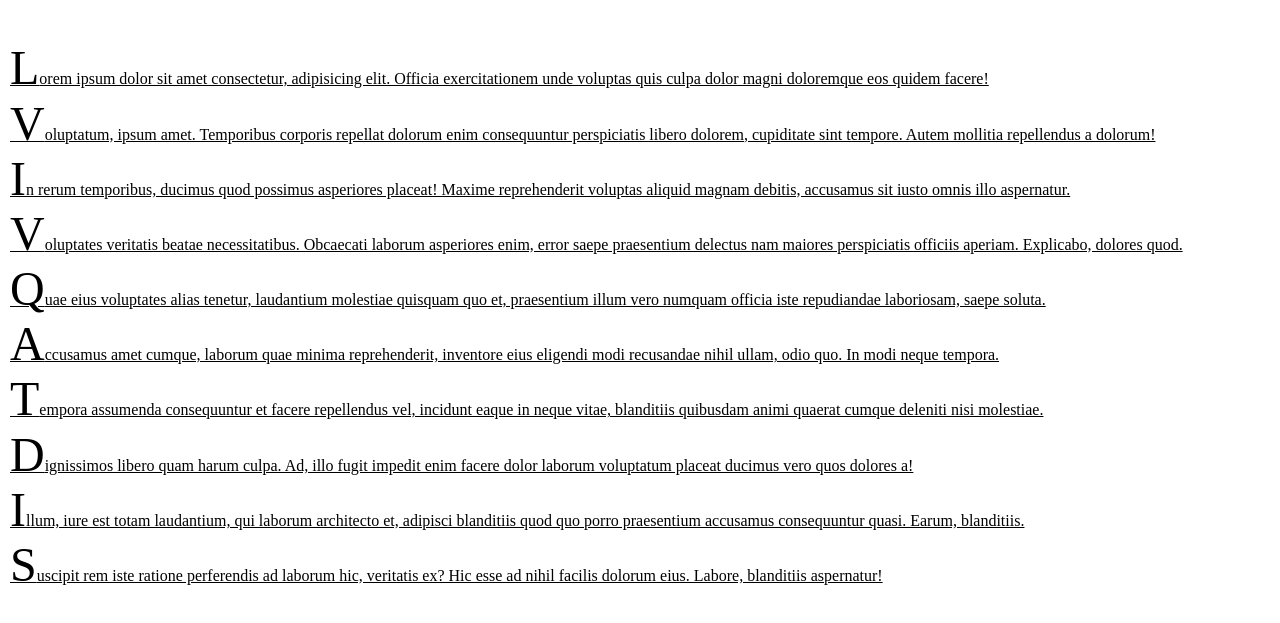
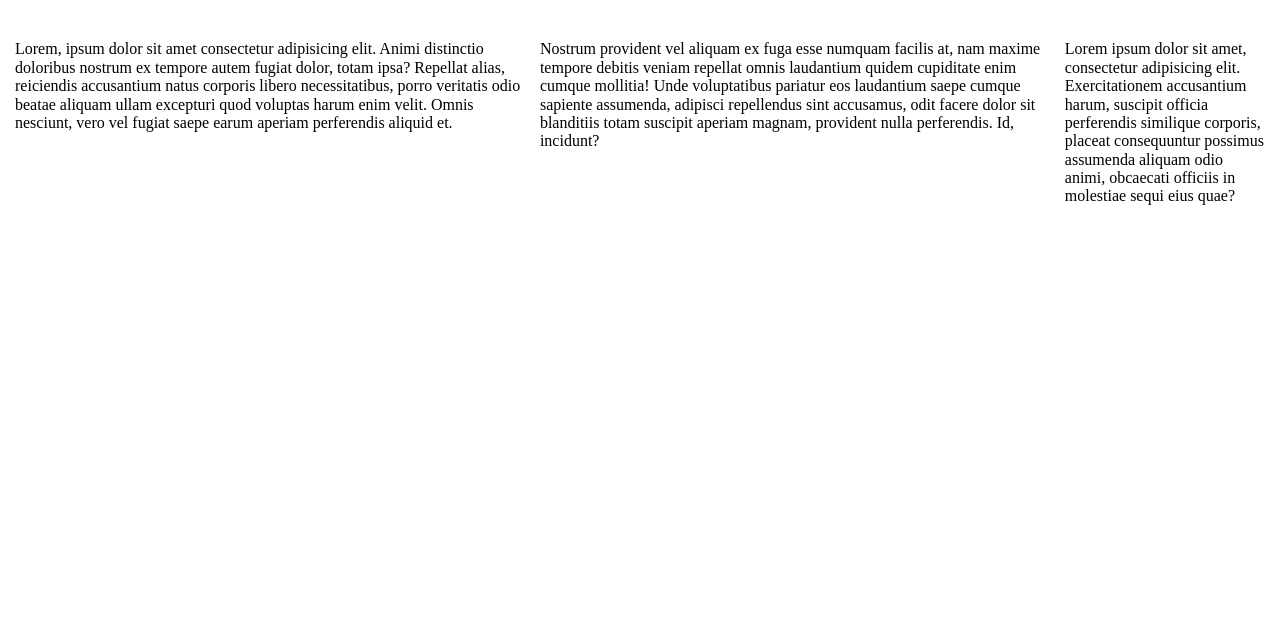
Before and after one commit to biigii/october2023project8, a plain HTML site: page index.html in a window 1280 px wide. Shown: the part 119-742 px from the top of the page. Drawn offline with nearby package versions, Linux system fonts and the light colour scheme.

Commit message:
more layout

```diff
--- a/assets/css/layout.css
+++ b/assets/css/layout.css
@@ -23,6 +23,8 @@
 .col-11 {width: 91.66%;}
 .col-12 {width: 100%;}
 
-.row {
-  border: 3px solid var(--brand)
+.row::after {
+  content: '';
+  clear: both;
+  display: block;
 }
--- a/assets/css/typography.css
+++ b/assets/css/typography.css
@@ -29,26 +29,3 @@
   background-color: var(--brand);
   border-radius: 50%;
 }
-
-p::selection {
-  background-color: purple;
-}
-
-p::first-letter {
-  font-size: 3em;
-}
-
-p::first-line {
-  text-decoration: underline;
-}
-/* p::before {
-  content: '\2606';
-  color: #f22;
-  font-size: 3em;
-}
-
-p::after {
-  content: '\263B';
-  color: #00f;
-  font-size: 3em;
-} */
--- a/index.html
+++ b/index.html
@@ -10,16 +10,13 @@
   <header></header>
   <h1 class="heading">&#9730;hello</h1>
   <main class="container">
-    <p>Lorem ipsum dolor sit amet consectetur, adipisicing elit. Officia exercitationem unde voluptas quis culpa dolor magni doloremque eos quidem facere!</p>
-    <p>Voluptatum, ipsum amet. Temporibus corporis repellat dolorum enim consequuntur perspiciatis libero dolorem, cupiditate sint tempore. Autem mollitia repellendus a dolorum!</p>
-    <p>In rerum temporibus, ducimus quod possimus asperiores placeat! Maxime reprehenderit voluptas aliquid magnam debitis, accusamus sit iusto omnis illo aspernatur.</p>
-    <p>Voluptates veritatis beatae necessitatibus. Obcaecati laborum asperiores enim, error saepe praesentium delectus nam maiores perspiciatis officiis aperiam. Explicabo, dolores quod.</p>
-    <p>Quae eius voluptates alias tenetur, laudantium molestiae quisquam quo et, praesentium illum vero numquam officia iste repudiandae laboriosam, saepe soluta.</p>
-    <p>Accusamus amet cumque, laborum quae minima reprehenderit, inventore eius eligendi modi recusandae nihil ullam, odio quo. In modi neque tempora.</p>
-    <p>Tempora assumenda consequuntur et facere repellendus vel, incidunt eaque in neque vitae, blanditiis quibusdam animi quaerat cumque deleniti nisi molestiae.</p>
-    <p>Dignissimos libero quam harum culpa. Ad, illo fugit impedit enim facere dolor laborum voluptatum placeat ducimus vero quos dolores a!</p>
-    <p>Illum, iure est totam laudantium, qui laborum architecto et, adipisci blanditiis quod quo porro praesentium accusamus consequuntur quasi. Earum, blanditiis.</p>
-    <p>Suscipit rem iste ratione perferendis ad laborum hic, veritatis ex? Hic esse ad nihil facilis dolorum eius. Labore, blanditiis aspernatur!</p>
+<!-- .row>.col.col-4*3>lorem50 -->
+<div class="row">
+  <!-- .col.col-5*2>lorem50+.col-col-2>lorem -->
+  <div class="col col-5">Lorem, ipsum dolor sit amet consectetur adipisicing elit. Animi distinctio doloribus nostrum ex tempore autem fugiat dolor, totam ipsa? Repellat alias, reiciendis accusantium natus corporis libero necessitatibus, porro veritatis odio beatae aliquam ullam excepturi quod voluptas harum enim velit. Omnis nesciunt, vero vel fugiat saepe earum aperiam perferendis aliquid et.</div>
+  <div class="col col-5">Nostrum provident vel aliquam ex fuga esse numquam facilis at, nam maxime tempore debitis veniam repellat omnis laudantium quidem cupiditate enim cumque mollitia! Unde voluptatibus pariatur eos laudantium saepe cumque sapiente assumenda, adipisci repellendus sint accusamus, odit facere dolor sit blanditiis totam suscipit aperiam magnam, provident nulla perferendis. Id, incidunt?</div>
+  <div class="col col-2">Lorem ipsum dolor sit amet, consectetur adipisicing elit. Exercitationem accusantium harum, suscipit officia perferendis similique corporis, placeat consequuntur possimus assumenda aliquam odio animi, obcaecati officiis in molestiae sequi eius quae?</div>
+</div>
   </main>
 </body>
 </html>
```
Also changed, not shown: 1 other file.
